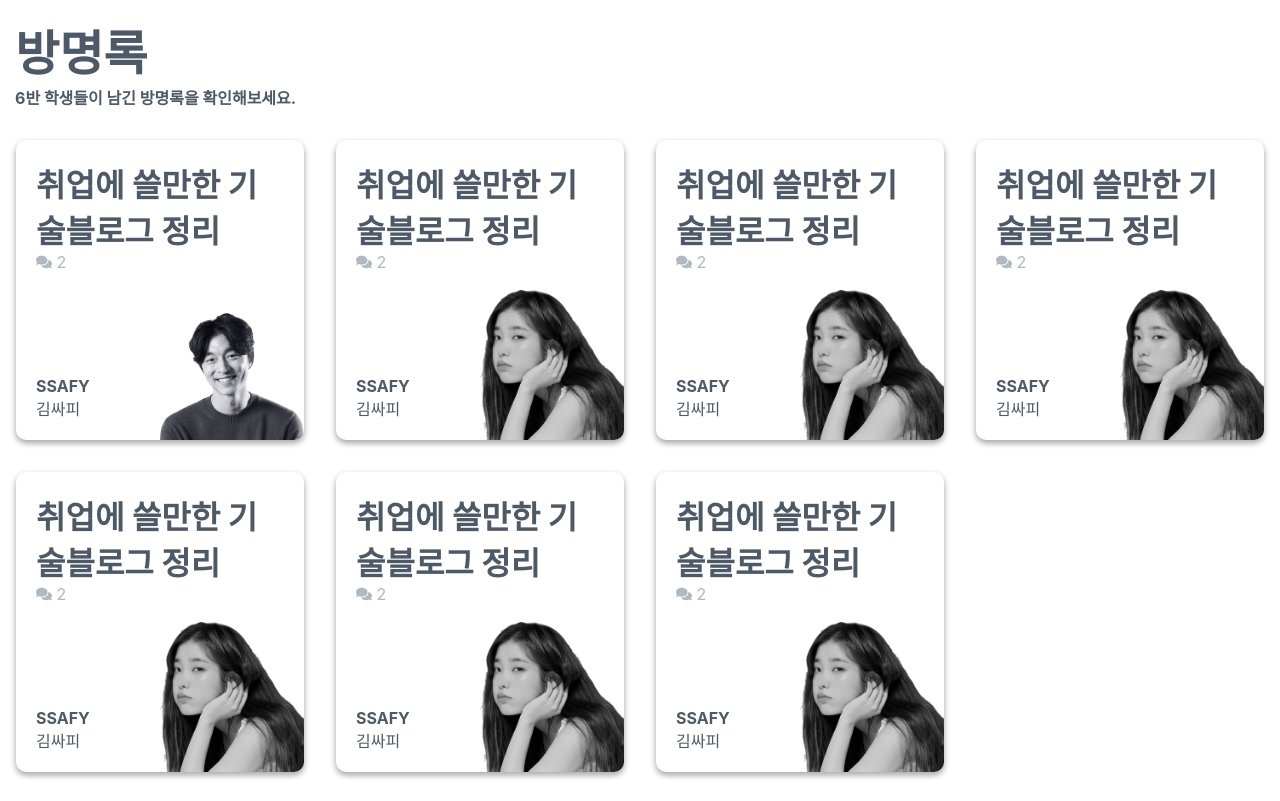
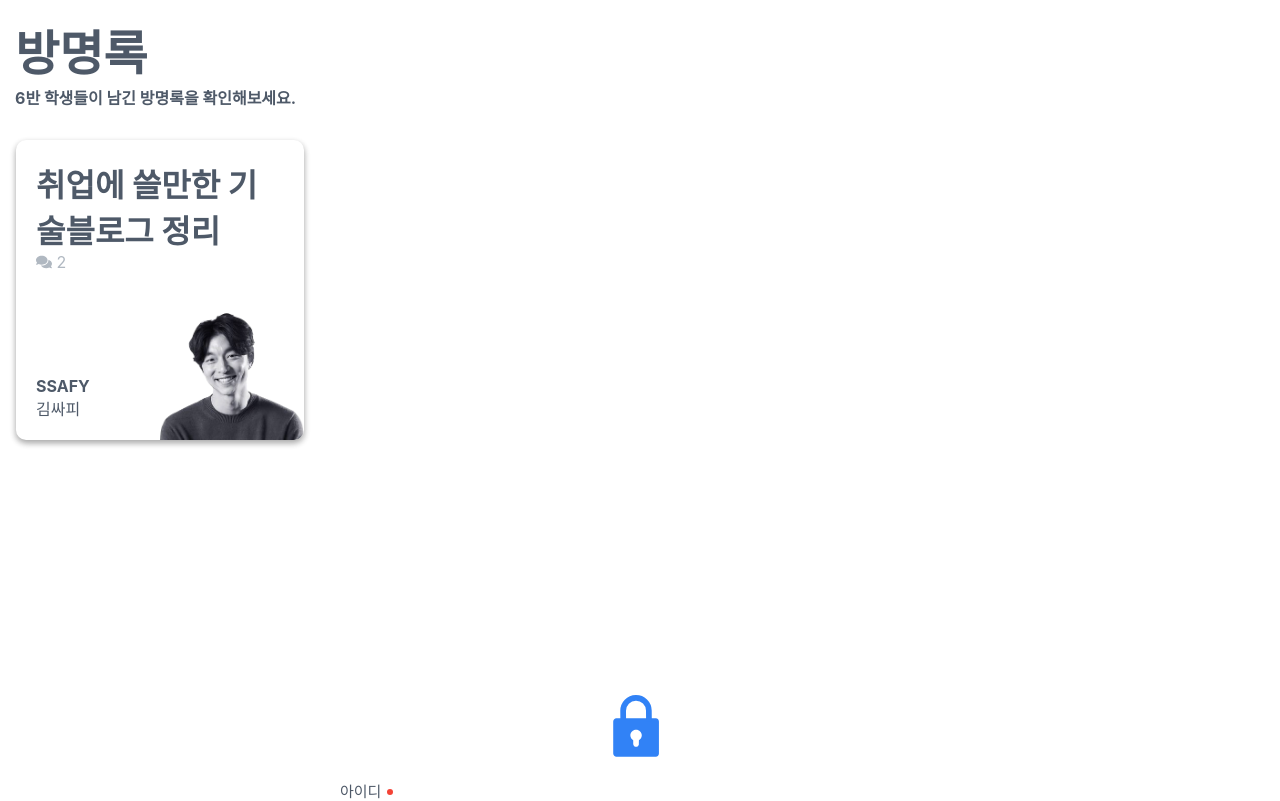
Before and after one commit to royal-blood/happy6-house-front, a React (Create React App) app in the folder happy6-house-front/: page / in a window 1280 px wide. Shown: the top 801 px of the page. Built offline with nearby package versions, Linux system fonts and the light colour scheme.

Commit message:
refactor:카드 입력 인터페이스 수정

```diff
--- a/happy6-house-front/src/App.tsx
+++ b/happy6-house-front/src/App.tsx
@@ -64,13 +64,7 @@
       <strong>6반 학생들이 남긴 방명록을 확인해보세요.</strong>
     </StyledTemp>
       <Grid>
-      <Card text={"abc"} subject={"토스 데이터의 흐름과 활용"} imgSrc={"./you.png"}/>
-      <Card text={"abc"} subject={"토스 데이터의 흐름과 활용"} imgSrc={"./iu.png"}/>
-      <Card text={"abc"} subject={"토스 데이터의 흐름과 활용"} imgSrc={"./iu.png"}/>
-      <Card text={"abc"} subject={"토스 데이터의 흐름과 활용"} imgSrc={"./iu.png"}/>
-      <Card text={"abc"} subject={"토스 데이터의 흐름과 활용"} imgSrc={"./iu.png"}/>
-      <Card text={"abc"} subject={"토스 데이터의 흐름과 활용"} imgSrc={"./iu.png"}/>
-      <Card text={"abc"} subject={"토스 데이터의 흐름과 활용"} imgSrc={"./iu.png"}/>
+      <Card author={"author"} nickname={"nickname"} content={"abc"} subject={"토스 데이터의 흐름과 활용"} imgSrc={"./you.png"}/>
     </Grid>
     <BodyWrapper>
       <Body
--- a/happy6-house-front/src/Atomic/Card.tsx
+++ b/happy6-house-front/src/Atomic/Card.tsx
@@ -53,14 +53,22 @@
     font-weight:normal;
 `
 
-interface CardProps {
-    subject: string
-    text : string;
-    imgSrc:string;
+export interface CardProps {
+    /** 게시글 타이틀 */
+    subject: string;
+    /** 게시글 작성자 실이름. */
+    author: string;
+    /** 게시글 작성자 닉네임 */
+    nickname: string;
+    /** 카드의 내용 부분 */
+    content : string;
+    /** 카드에 들어갈 이미지 */
+    imgSrc?:string;
+
 }
 
 const Card = ( props : CardProps ) => {
-    const { subject, text, imgSrc} = props;
+    const { subject, content, imgSrc} = props;
     return (
     <>
         <StyledCard>
--- a/happy6-house-front/src/Atomic/Input.tsx
+++ b/happy6-house-front/src/Atomic/Input.tsx
@@ -36,10 +36,6 @@
     height: 100%;
 `
 
-const StyledTemp = styled.div`
-    padding:15px;
-`
-
 
 
 export interface InputProps {
```
